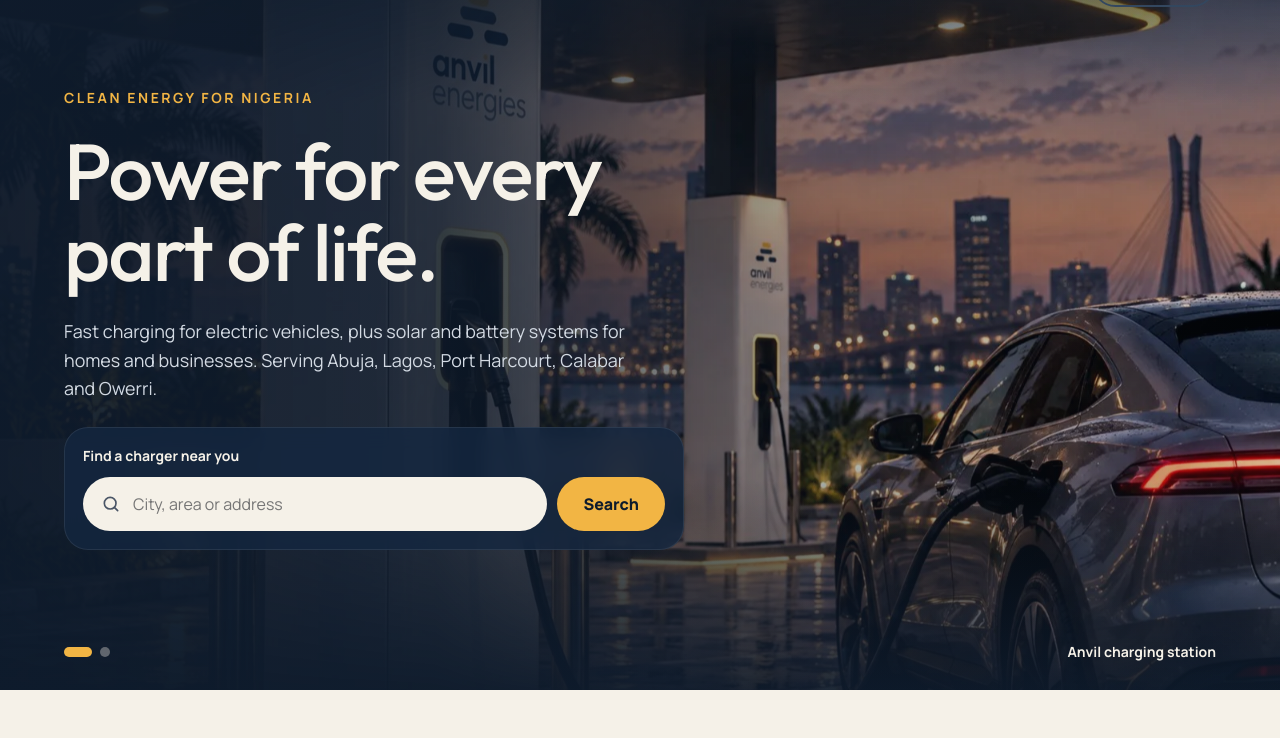
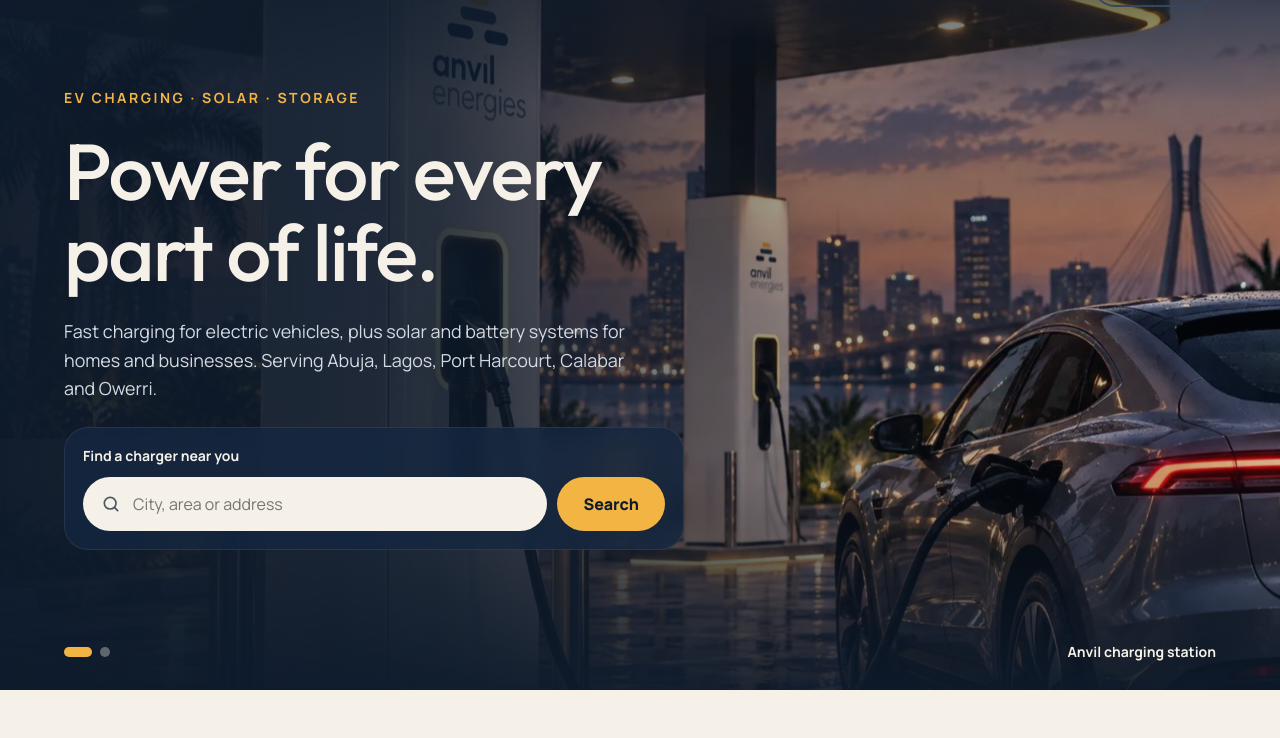
Before and after one commit to vycount/anvilenergies.com, a plain HTML site: page index.html in a window 1280 px wide. Shown: the part 62-800 px from the top of the page. Drawn offline with Linux system fonts and the light colour scheme.

Commit message:
Update index.html

```diff
--- a/index.html
+++ b/index.html
@@ -3,14 +3,14 @@
 <head>
 <meta charset="utf-8">
 <meta name="viewport" content="width=device-width, initial-scale=1">
-<title>Anvil Energies · Clean energy for Nigeria</title>
+<title>Anvil Energies · EV charging, solar and storage</title>
 <meta name="description" content="Anvil Energies provides DC fast charging for electric vehicles, plus solar and battery systems for homes and businesses, in Abuja, Lagos, Port Harcourt, Calabar and Owerri.">
 <meta name="theme-color" content="#0E1B2C">
 <link rel="canonical" href="https://anvilenergies.com/">
 <link rel="icon" href="/favicon.svg" type="image/svg+xml">
 <link rel="apple-touch-icon" href="/apple-touch-icon.png">
 <meta property="og:type" content="website">
-<meta property="og:title" content="Anvil Energies · Clean energy for Nigeria">
+<meta property="og:title" content="Anvil Energies · EV charging, solar and storage">
 <meta property="og:description" content="Fast EV charging, solar and battery systems, built across Nigeria.">
 <meta property="og:url" content="https://anvilenergies.com/">
 <meta property="og:image" content="https://anvilenergies.com/og.png">
@@ -160,7 +160,7 @@ footer{border-top:1px solid #22344B}
     </div>
     <div class="wrap hero-inner">
       <div class="hero-copy">
-        <div class="eyebrow">Clean energy for Nigeria</div>
+        <div class="eyebrow">EV charging · Solar · Storage</div>
         <h1>Power for every part of life.</h1>
         <p class="lead">Fast charging for electric vehicles, plus solar and battery systems for homes and businesses. Serving Abuja, Lagos, Port Harcourt, Calabar and Owerri.</p>
         <form class="finder" role="search" id="finder">
```
